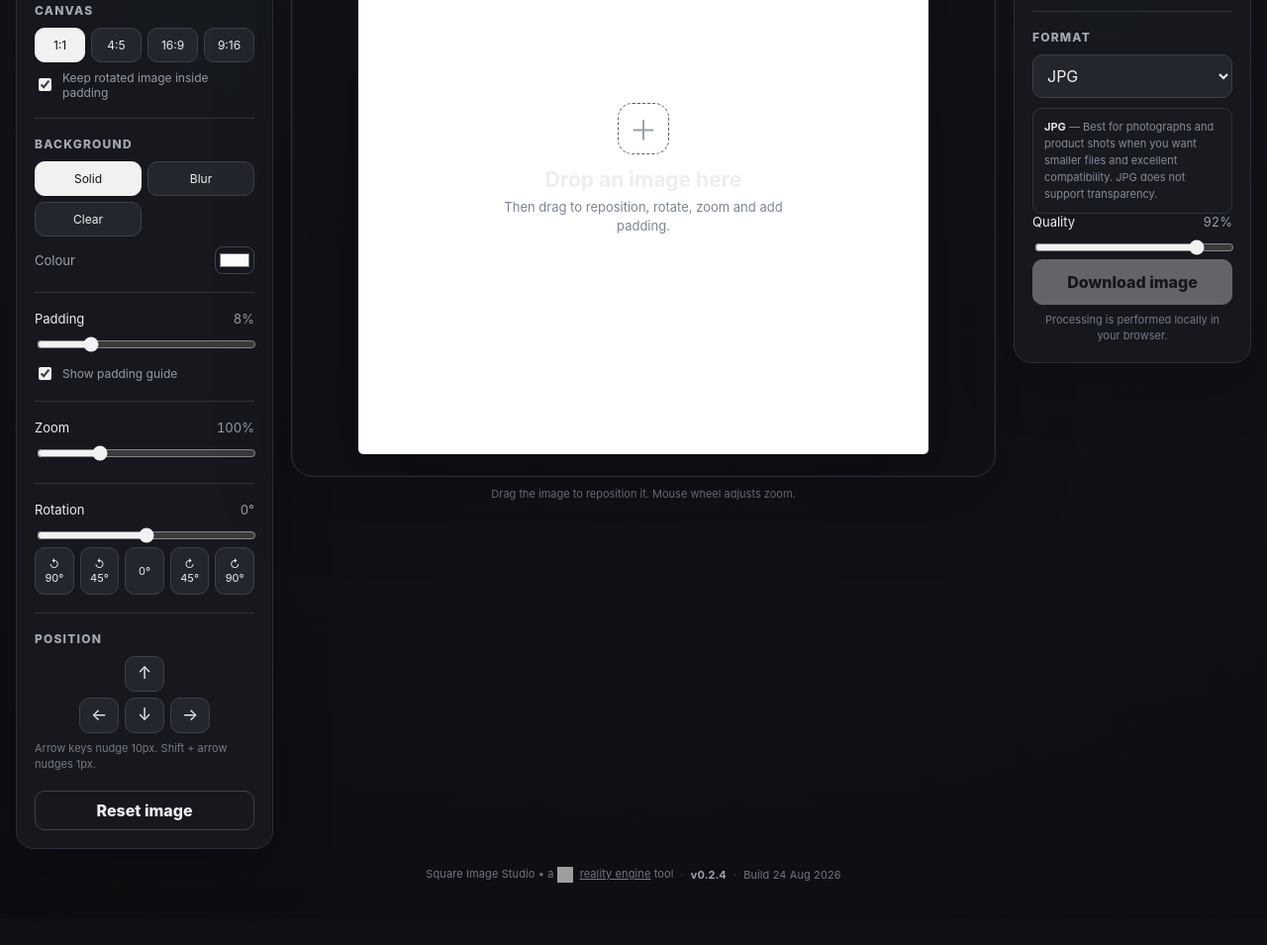
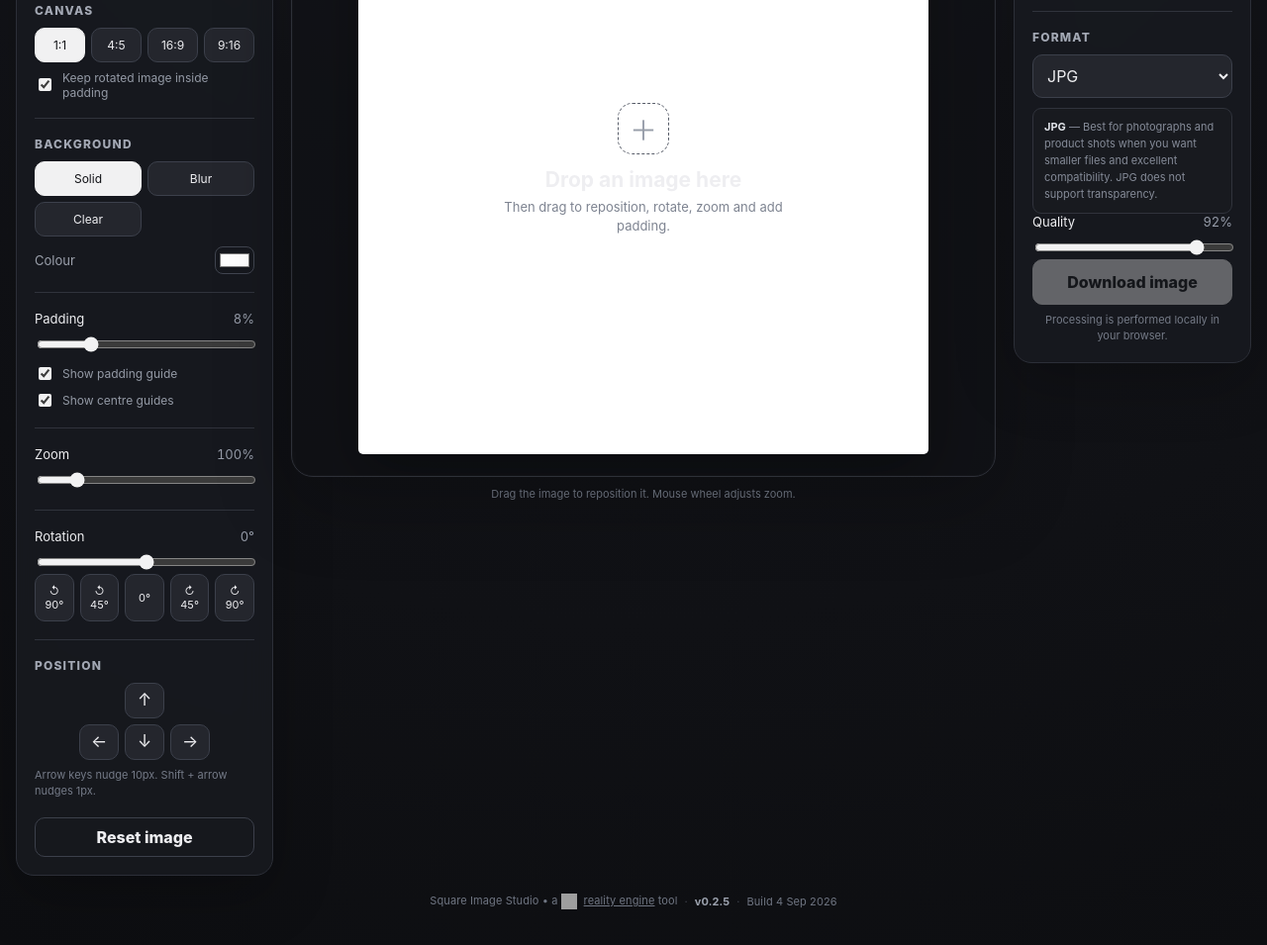
Before and after one commit to re-dev/square-image-studio, a plain HTML site: page index.html in a window 1280 px wide. Shown: the part 259-1214 px from the top of the page at 99% size. Before the commit the page ends 1187 px from the top, so only its background shows below. Drawn offline with Linux system fonts and the light colour scheme; grey boxes are pictures that could not be loaded.

Commit message:
Add 500 percent zoom and centre guide control

```diff
--- a/index.html
+++ b/index.html
@@ -15,8 +15,8 @@
         <div class="control-group"><label class="group-title">Image</label><label class="upload-button" for="fileInput">Choose image</label><input id="fileInput" type="file" accept="image/*" hidden /><p class="helper">or drag & drop / paste an image</p></div>
         <div class="control-group"><label class="group-title">Canvas</label><div class="segmented four" role="group" aria-label="Canvas ratio"><button class="active" data-ratio="1:1">1:1</button><button data-ratio="4:5">4:5</button><button data-ratio="16:9">16:9</button><button data-ratio="9:16">9:16</button></div><label class="check-row"><input id="autoFit" type="checkbox" checked /> Keep rotated image inside padding</label></div>
         <div class="control-group"><label class="group-title">Background</label><div class="segmented" role="group" aria-label="Background mode"><button class="active" data-bg="solid">Solid</button><button data-bg="blur">Blur</button><button data-bg="transparent">Clear</button></div><label class="color-row">Colour <input id="bgColor" type="color" value="#ffffff" /></label><div id="blurWrap" class="hidden"><div class="control-heading"><label for="blur">Blur</label><output id="blurValue">24px</output></div><input id="blur" type="range" min="4" max="60" value="24" step="1" /></div></div>
-        <div class="control-group"><div class="control-heading"><label for="padding">Padding</label><output id="paddingValue">8%</output></div><input id="padding" type="range" min="0" max="35" value="8" step="1" /><label class="check-row"><input id="safeGuide" type="checkbox" checked /> Show padding guide</label></div>
-        <div class="control-group"><div class="control-heading"><label for="zoom">Zoom</label><output id="zoomValue">100%</output></div><input id="zoom" type="range" min="25" max="300" value="100" step="1" /></div>
+        <div class="control-group"><div class="control-heading"><label for="padding">Padding</label><output id="paddingValue">8%</output></div><input id="padding" type="range" min="0" max="35" value="8" step="1" /><label class="check-row"><input id="safeGuide" type="checkbox" checked /> Show padding guide</label><label class="check-row"><input id="centreGuide" type="checkbox" checked /> Show centre guides</label></div>
+        <div class="control-group"><div class="control-heading"><label for="zoom">Zoom</label><output id="zoomValue">100%</output></div><input id="zoom" type="range" min="25" max="500" value="100" step="1" /></div>
         <div class="control-group"><div class="control-heading"><label for="rotation">Rotation</label><output id="rotationValue">0°</output></div><input id="rotation" type="range" min="-180" max="180" value="0" step="1" /><div class="button-row five rotation-buttons"><button data-rotate="-90">↺ 90°</button><button data-rotate="-45">↺ 45°</button><button id="resetRotation">0°</button><button data-rotate="45">↻ 45°</button><button data-rotate="90">↻ 90°</button></div></div>
         <div class="control-group"><label class="group-title">Position</label><div class="nudge-pad" role="group" aria-label="Nudge image position"><button class="nudge-up" data-nudge-x="0" data-nudge-y="-10" aria-label="Nudge up">↑</button><button class="nudge-left" data-nudge-x="-10" data-nudge-y="0" aria-label="Nudge left">←</button><button class="nudge-right" data-nudge-x="10" data-nudge-y="0" aria-label="Nudge right">→</button><button class="nudge-down" data-nudge-x="0" data-nudge-y="10" aria-label="Nudge down">↓</button></div><p class="helper">Arrow keys nudge 10px. Shift + arrow nudges 1px.</p></div>
         <button id="resetAll" class="secondary wide">Reset image</button>
@@ -28,10 +28,11 @@
         <button id="downloadBtn" class="primary wide" disabled>Download image</button><p class="helper centered">Processing is performed locally in your browser.</p>
       </aside>
     </section>
-    <footer class="app-footer" aria-label="Application version"><span>Square Image Studio • a <a href="https://realityengine.design" target="_blank" rel="noopener noreferrer">reality engine</a> tool</span><span class="footer-separator">·</span><strong>v0.2.4</strong><span class="footer-separator">·</span><span>Build 24 Aug 2026</span><!-- develop branch deployment test --></footer>
+    <footer class="app-footer" aria-label="Application version"><span>Square Image Studio • a <a href="https://realityengine.design" target="_blank" rel="noopener noreferrer">reality engine</a> tool</span><span class="footer-separator">·</span><strong>v0.2.5</strong><span class="footer-separator">·</span><span>Build 4 Sep 2026</span><!-- develop branch deployment test --></footer>
   </main>
   <script src="app.js"></script>
   <script src="filename.js"></script>
   <script src="filesize.js"></script>
+  <script src="enhancements.js"></script>
 </body>
 </html>
```
